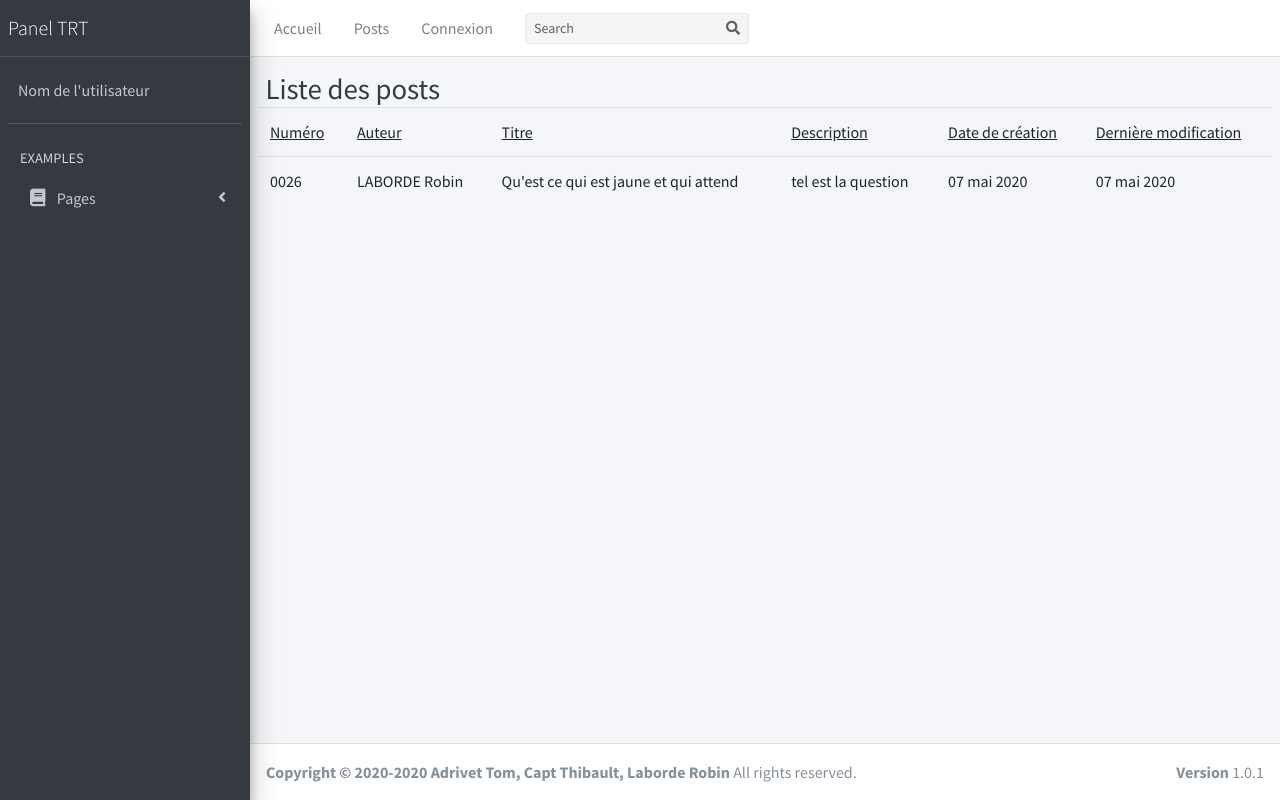
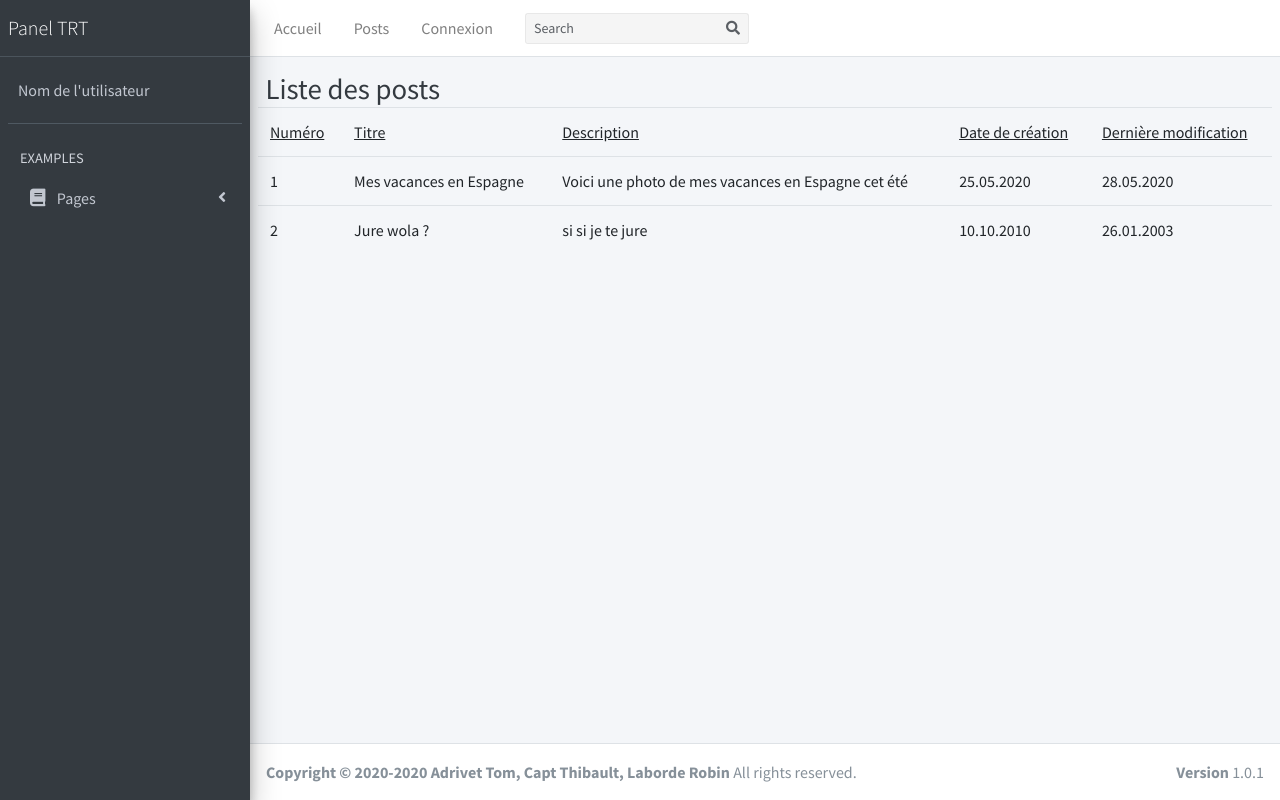
Before and after one commit to TomRobinThibault/TRT, a PHP site: page /postView.php in a window 1280 px wide. Run offline with PHP 8.4, Linux system fonts and the light colour scheme; some libraries are stand-ins or nearby versions.

Commit message:
Mise a jour de l'affichage des posts

```diff
--- a/pages/postView.php
+++ b/pages/postView.php
@@ -51,20 +51,38 @@
                         <table class="table">
                             <tr>
                                 <td><u>Numéro</u></td>
-                                <td><u>Auteur</u></td>
                                 <td><u>Titre</u></td>
                                 <td><u>Description</u></td>
                                 <td><u>Date de création</u></td>
                                 <td><u>Dernière modification</u></td>
                             </tr>
-                            <tr>
-                                <td>0026</td>
-                                <td>LABORDE Robin</td>
-                                <td>Qu'est ce qui est jaune et qui attend</td>
-                                <td>tel est la question</td>
-                                <td>07 mai 2020</td>
-                                <td>07 mai 2020</td>
-                            </tr>
+                            <?php
+                            $recupPost = array(
+                                array(
+                                    "idPost" => "1",
+                                    "titrePost" => "Mes vacances en Espagne",
+                                    "descPost" => "Voici une photo de mes vacances en Espagne cet été",
+                                    "dateCreation" => "25.05.2020",
+                                    "dateLastModification" => "28.05.2020"
+                                ), array(
+                                    "idPost" => "2",
+                                    "titrePost" => "Jure wola ?",
+                                    "descPost" => "si si je te jure",
+                                    "dateCreation" => "10.10.2010",
+                                    "dateLastModification" => "26.01.2003"
+                                )
+                            );
+
+                            foreach ($recupPost as $value) {
+                                echo "<tr>";
+                                echo "<td>" . $value['idPost'] . "</td>";
+                                echo "<td>" . $value['titrePost'] . "</td>";
+                                echo "<td>" . $value['descPost'] . "</td>";
+                                echo "<td>" . $value['dateCreation'] . "</td>";
+                                echo "<td>" . $value['dateLastModification'] . "</td>";
+                                echo "</tr>";
+                            }
+                            ?>
                         </table>
                     </div><!-- /.row -->
                 </div><!-- /.container-fluid -->
```
